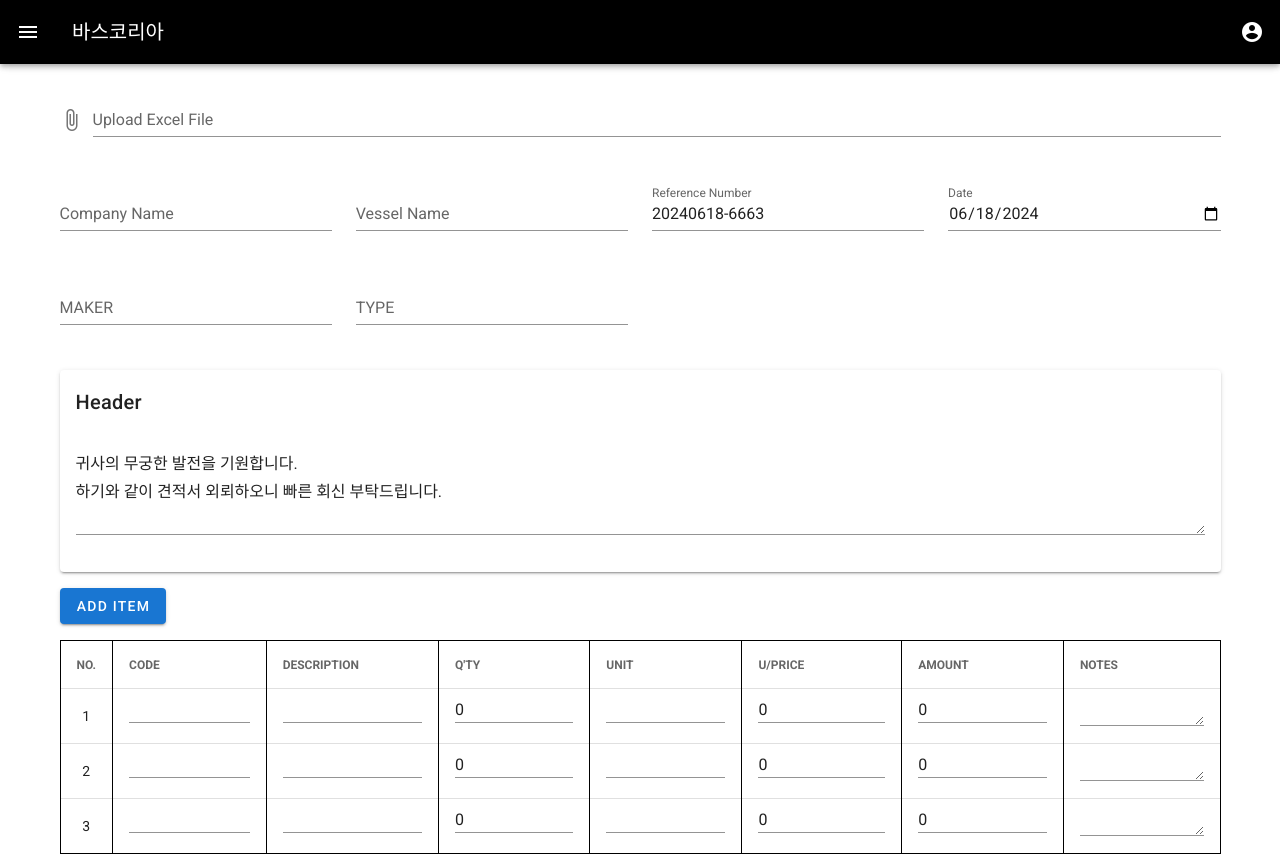
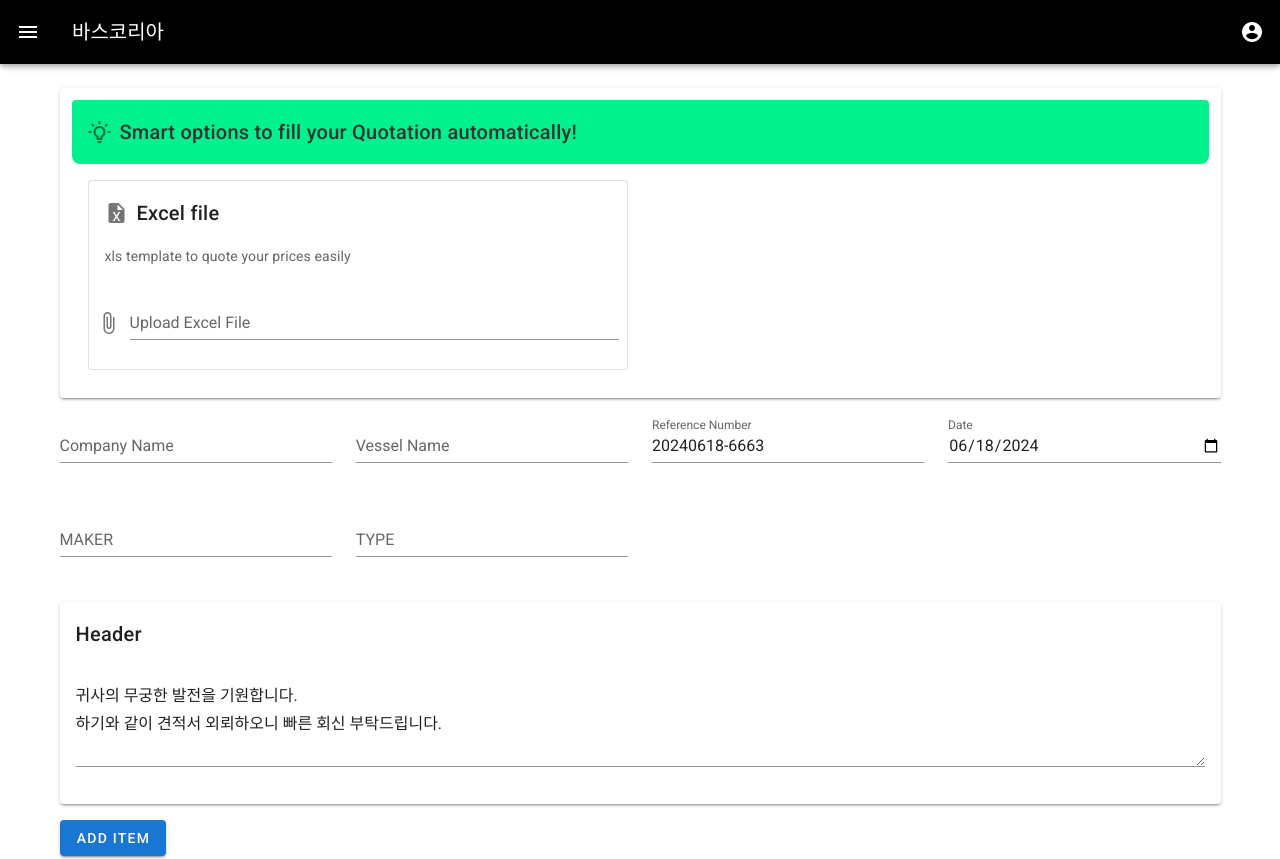
Before and after one commit to tlfqk13/demo-admin, a Vue app: page /make-inquiry in a window 1280 px wide. Shown: the top 859 px of the page. Built offline with nearby package versions, Linux system fonts and the light colour scheme.

Commit message:
* 엑셀 파일 업로드

```diff
--- a/src/views/MakeInquiry.vue
+++ b/src/views/MakeInquiry.vue
@@ -1,16 +1,38 @@
 <template>
   <v-app>
     <v-container>
-      <v-form @submit.prevent="submitForm">
+      <v-card class="pa-3 mb-4">
+        <v-card-title class="section-title">
+          <v-icon class="mr-2">mdi-lightbulb-on-outline</v-icon>
+          Smart options to fill your Quotation automatically!
+        </v-card-title>
+        <v-card-text>
           <v-row>
-          <v-col cols="12">
+            <v-col cols="12" md="6">
+              <v-card outlined>
+                <v-card-title>
+                  <v-icon class="mr-2">mdi-file-excel</v-icon>
+                  Excel file
+                </v-card-title>
+                <v-card-text>
+                  xls template to quote your prices easily
+                </v-card-text>
+                <v-card-actions>
                   <v-file-input
                     v-model="file"
                     label="Upload Excel File"
                     @change="handleFileUpload"
                     accept=".xlsx, .xls"
                   ></v-file-input>
+                </v-card-actions>
+              </v-card>
             </v-col>
+          </v-row>
+        </v-card-text>
+      </v-card>
+
+      <v-form @submit.prevent="submitForm">
+        <v-row>
           <v-col cols="12" md="3">
             <v-text-field v-model="companyName" label="Company Name"></v-text-field>
           </v-col>
@@ -98,9 +120,9 @@ export default {
       type: '',
       headerMessage: '귀사의 무궁한 발전을 기원합니다.\n하기와 같이 견적서 외뢰하오니 빠른 회신 부탁드립니다.',
       items: [
-        {code: '', description: '', qty: 0, unit: '', uprice: 0, amount: 0, notes: ''},
-        {code: '', description: '', qty: 0, unit: '', uprice: 0, amount: 0, notes: ''},
-        {code: '', description: '', qty: 0, unit: '', uprice: 0, amount: 0, notes: ''}
+        { code: '', description: '', qty: 0, unit: '', uprice: 0, amount: 0, notes: '' },
+        { code: '', description: '', qty: 0, unit: '', uprice: 0, amount: 0, notes: '' },
+        { code: '', description: '', qty: 0, unit: '', uprice: 0, amount: 0, notes: '' }
       ],
       lineHeightNormal: 1.2,
       lineHeightCompact: 0.3,
@@ -124,16 +146,16 @@ export default {
       return `${yyyy}${mm}${dd}-${uniqueNumber}`;
     },
     addItem() {
-      this.items.push({code: '', description: '', qty: 0, unit: '', uprice: 0, amount: 0, notes: ''});
+      this.items.push({ code: '', description: '', qty: 0, unit: '', uprice: 0, amount: 0, notes: '' });
     },
     handleFileUpload() {
       const reader = new FileReader();
       reader.onload = (e) => {
         const data = new Uint8Array(e.target.result);
-        const workbook = XLSX.read(data, {type: 'array'});
+        const workbook = XLSX.read(data, { type: 'array' });
         const firstSheetName = workbook.SheetNames[0];
         const worksheet = workbook.Sheets[firstSheetName];
-        const json = XLSX.utils.sheet_to_json(worksheet, {header: 1});
+        const json = XLSX.utils.sheet_to_json(worksheet, { header: 1 });
 
         // Setting items from Excel data (skipping the header row)
         this.items = json.slice(1).map(row => ({
@@ -343,6 +365,16 @@ export default {
 </script>
 
 <style>
+.section-title {
+  background-color: #00f18d;
+  padding: 16px;
+  border-radius: 8px;
+  font-weight: bold;
+  font-size: 18px;
+  text-align: center;
+  margin-bottom: 16px;
+  color: #333;
+}
 .preview {
   border: 1px solid #ccc;
   padding: 16px;
```
Lines whose indentation alone changed are shown as unchanged.
